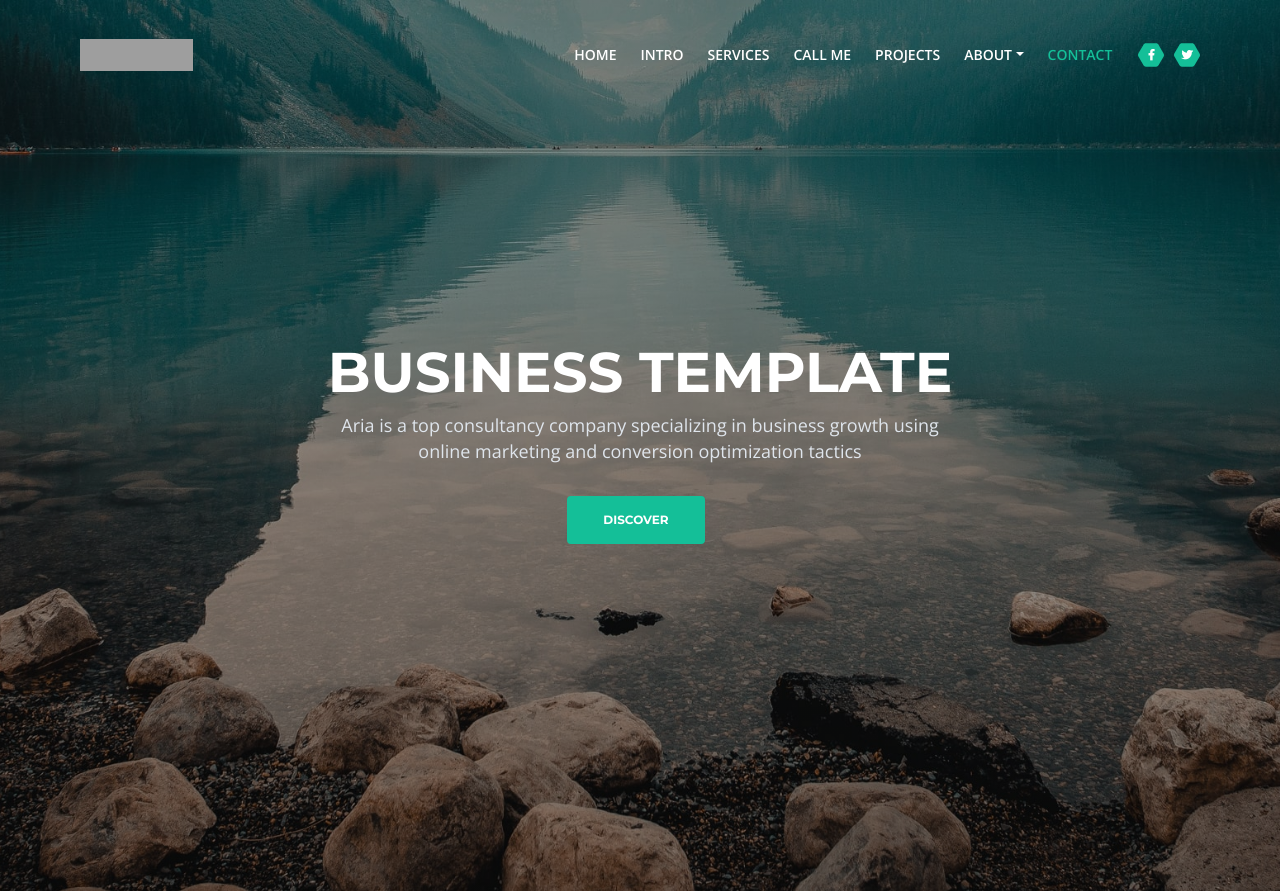
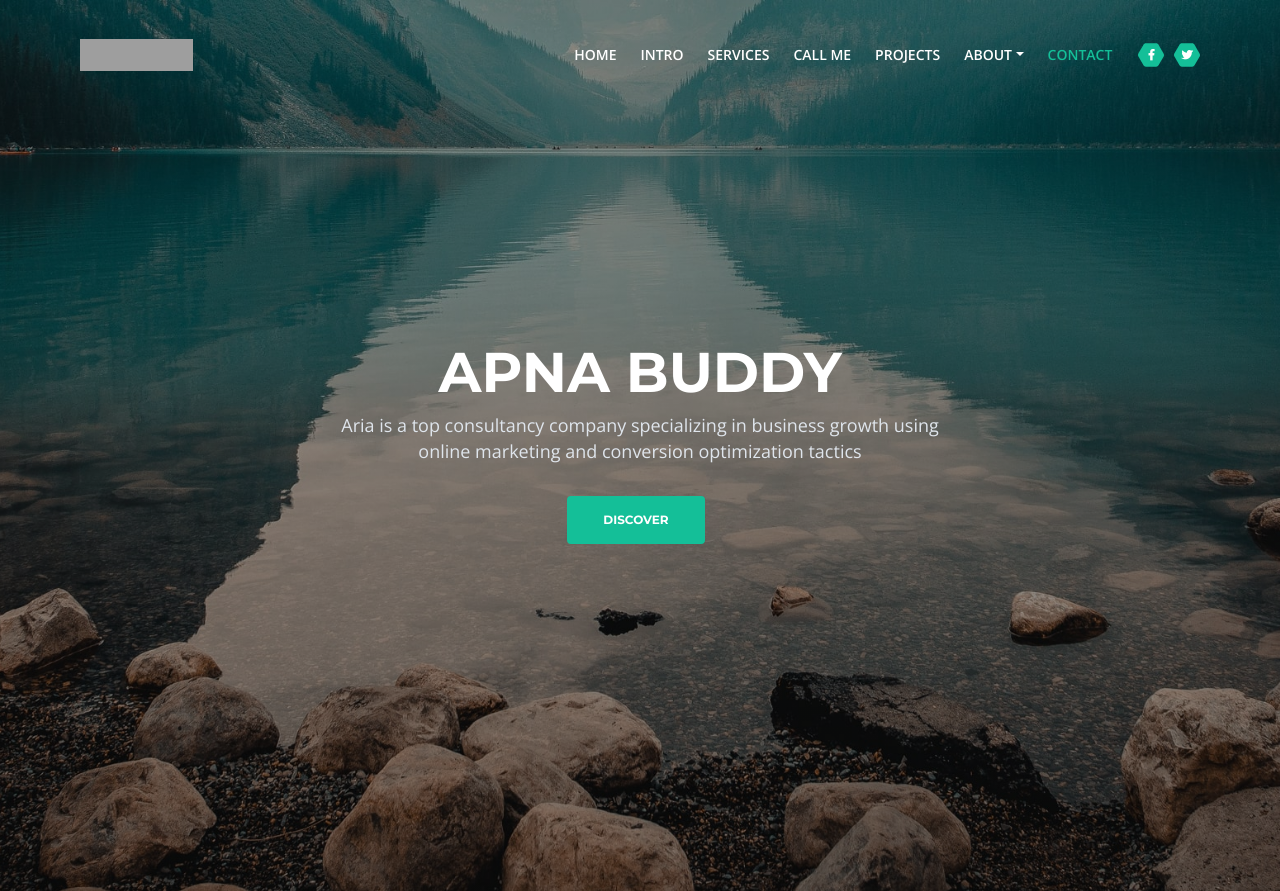
Before and after one commit to M-A-N-Y/apnaBuddy, a Django app: page / in a window 1280 px wide. Shown: the top 891 px of the page. Run offline with Django 3.2, Linux system fonts and the light colour scheme; some libraries are stand-ins or nearby versions; grey boxes are pictures that could not be loaded.

Commit message:
Changed rotating texts

```diff
--- a/apnaBuddy/apnaBuddy/templates/home.html
+++ b/apnaBuddy/apnaBuddy/templates/home.html
@@ -127,7 +127,7 @@
                 <div class="row">
                     <div class="col-lg-12">
                         <div class="text-container">
-                            <h1>BUSINESS <span id="js-rotating">TEMPLATE, SERVICES, SOLUTIONS</span></h1>
+                            <h1>APNA <span id="js-rotating">BUDDY, FRIEND, DOST</span></h1>
                             <p class="p-heading p-large">Aria is a top consultancy company specializing in business growth using online marketing and conversion optimization tactics</p>
                             <a class="btn-solid-lg page-scroll" href="#intro">DISCOVER</a>
                         </div>
```
